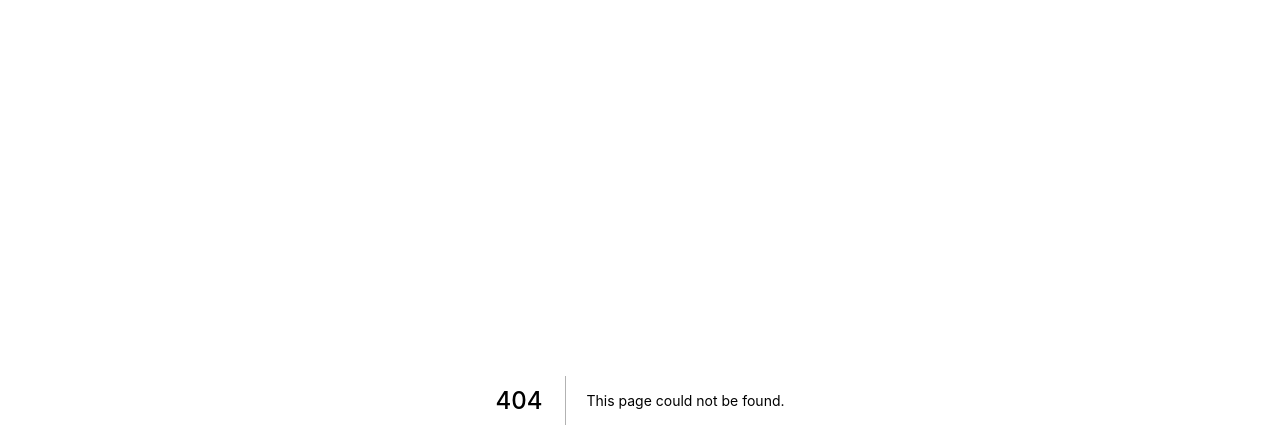
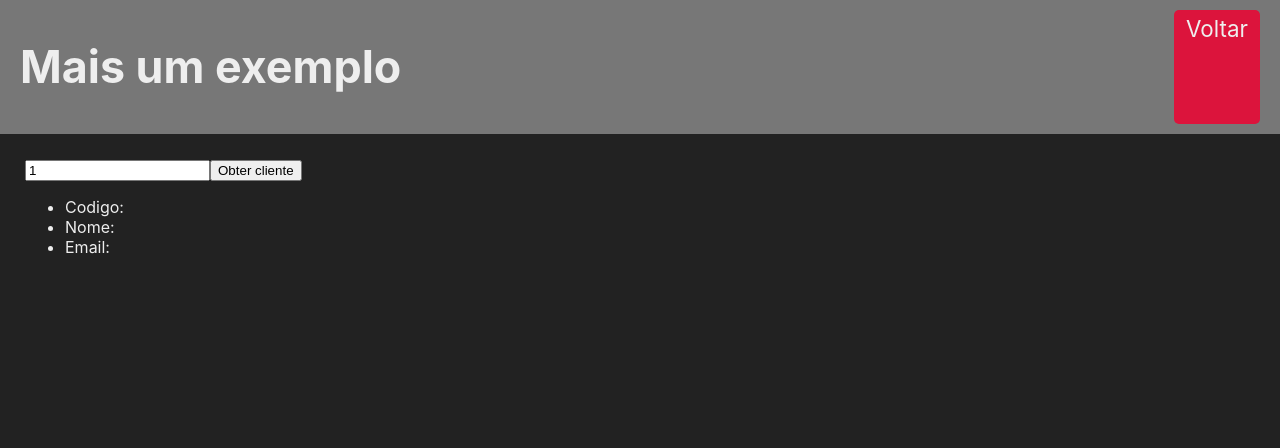
Before and after one commit to willbueno/fundamentos-nextJs, a Next.js app: page /integration in a window 1280 px wide. Before the commit this address had no page. Shown: the top 448 px of the page. Built offline with nearby package versions, Linux system fonts and the light colour scheme.

Commit message:
api backend

```diff
--- /dev/null
+++ b/src/pages/api/clients/[code].js
@@ -0,0 +1,8 @@
+export default function handler(req, res){
+    const code = req.query.code
+    res.status(200).json({
+        id: code,
+        name: `Maria ${code}`,
+        email: `maria${code}@mail.com`
+    })
+}
--- /dev/null
+++ b/src/pages/api/clients/index.js
@@ -0,0 +1,16 @@
+export default function client(req, res) {
+    if (req.method === 'GET') {
+        handleGet(req, res)
+    } else {
+        res.status(405).send()
+    }
+}
+
+function handleGet(req, res) {
+    res.status(200).json({
+        id: 3,
+        name: 'Maria',
+        age: 28,
+        email: 'maria@mail.com'
+    })
+}
--- a/src/pages/api/hello.js
+++ b/src/pages/api/hello.js
@@ -1,5 +1,9 @@
 // Next.js API route support: https://nextjs.org/docs/api-routes/introduction
 
 export default function handler(req, res) {
-  res.status(200).json({ name: 'John Doe' })
+  res.status(200).json({
+    name: 'API Test',
+    method: req.method,
+    age: req.query.age,
+  })
 }
--- a/src/pages/index.jsx
+++ b/src/pages/index.jsx
@@ -15,6 +15,7 @@ export default () => {
             <Navegation text="Navegacao #01" destiny='/navegation' color='green' />
             <Navegation text="Navegacao #02" destiny='/client/sp/321' color='blue' />
             <Navegation text="Componente com estado" destiny='/state' color='pink' />
+            <Navegation text="Integracao" destiny='/integration' color='yellow' />
         </div>
     )
 }
--- /dev/null
+++ b/src/pages/integration.jsx
@@ -0,0 +1,32 @@
+import { useState } from "react"
+import Layout from "../components/Layout"
+
+export default () => {
+    const [code, setCode] = useState(1)
+    const [client, setClient] = useState({})
+
+    async function getClient() {
+        const resp = await fetch(`http://localhost:3000/api/clients/${code}`)
+        const data = await resp.json()
+        setClient(data)
+
+        // fetch(`http://localhost:3000/api/clients/${code}`)
+        //     .then(resp => resp.json())
+        //     .then(data => setClient(data))
+    }
+
+    return (
+        <Layout title="Mais um exemplo">
+            <div>
+                <input type="number" value={code}
+                    onChange={e => setCode(e.target.value)} />
+                <button onClick={getClient}>Obter cliente</button>
+            </div>
+            <ul>
+                <li>Codigo: {client.id}</li>
+                <li>Nome: {client.name}</li>
+                <li>Email: {client.email}</li>
+            </ul>
+        </Layout>
+    )
+}
```
